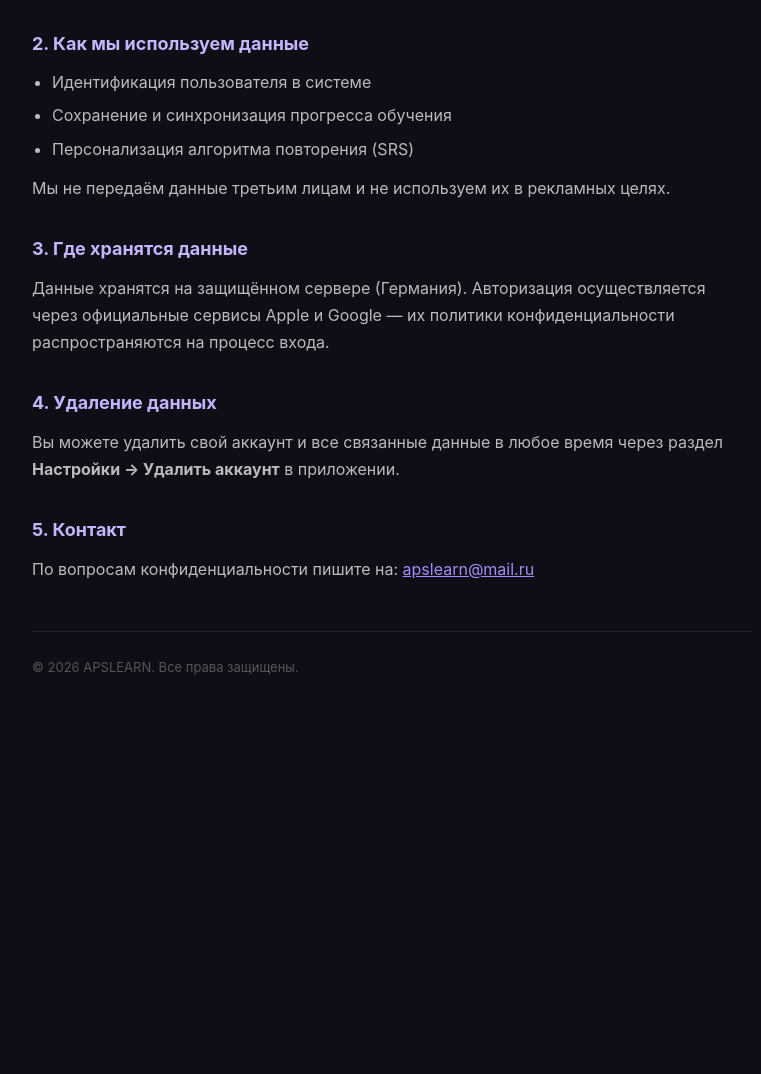
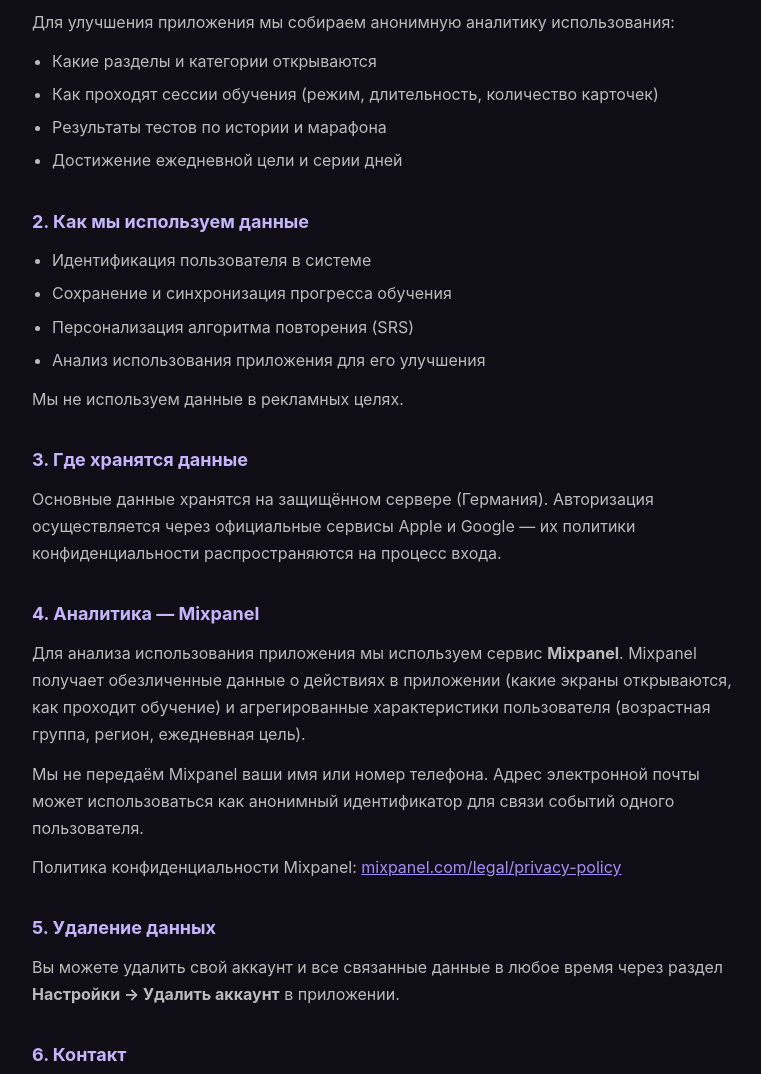
Before and after one commit to kruper47/apslearn-privacy, a plain HTML site: page index.html in a window 1280 px wide. Shown: the part 534-1608 px from the top of the page, without its empty margins (248-1009 px from the left). Before the commit the page ends 1252 px from the top, so only its background shows below. Drawn offline with Linux system fonts and the light colour scheme.

Commit message:
Update: добавить раздел про аналитику Mixpanel
Co-Authored-By: Claude Sonnet 4.6 <noreply@anthropic.com>

```diff
--- a/index.html
+++ b/index.html
@@ -27,7 +27,7 @@
 <body>
   <div class="container">
     <h1>Политика конфиденциальности</h1>
-    <p class="subtitle">Последнее обновление: 31 марта 2026 г.</p>
+    <p class="subtitle">Последнее обновление: 5 апреля 2026 г.</p>
 
     <p>Настоящая политика конфиденциальности описывает, как приложение <strong>APSLEARN</strong> собирает, использует и хранит персональные данные пользователей.</p>
 
@@ -43,22 +43,35 @@
       <li>Результаты опроса (пол, возраст, регион, ежедневная цель)</li>
       <li>Настройки профиля</li>
     </ul>
+    <p>Для улучшения приложения мы собираем анонимную аналитику использования:</p>
+    <ul>
+      <li>Какие разделы и категории открываются</li>
+      <li>Как проходят сессии обучения (режим, длительность, количество карточек)</li>
+      <li>Результаты тестов по истории и марафона</li>
+      <li>Достижение ежедневной цели и серии дней</li>
+    </ul>
 
     <h2>2. Как мы используем данные</h2>
     <ul>
       <li>Идентификация пользователя в системе</li>
       <li>Сохранение и синхронизация прогресса обучения</li>
       <li>Персонализация алгоритма повторения (SRS)</li>
+      <li>Анализ использования приложения для его улучшения</li>
     </ul>
-    <p>Мы не передаём данные третьим лицам и не используем их в рекламных целях.</p>
+    <p>Мы не используем данные в рекламных целях.</p>
 
     <h2>3. Где хранятся данные</h2>
-    <p>Данные хранятся на защищённом сервере (Германия). Авторизация осуществляется через официальные сервисы Apple и Google — их политики конфиденциальности распространяются на процесс входа.</p>
+    <p>Основные данные хранятся на защищённом сервере (Германия). Авторизация осуществляется через официальные сервисы Apple и Google — их политики конфиденциальности распространяются на процесс входа.</p>
 
-    <h2>4. Удаление данных</h2>
+    <h2>4. Аналитика — Mixpanel</h2>
+    <p>Для анализа использования приложения мы используем сервис <strong>Mixpanel</strong>. Mixpanel получает обезличенные данные о действиях в приложении (какие экраны открываются, как проходит обучение) и агрегированные характеристики пользователя (возрастная группа, регион, ежедневная цель).</p>
+    <p>Мы не передаём Mixpanel ваши имя или номер телефона. Адрес электронной почты может использоваться как анонимный идентификатор для связи событий одного пользователя.</p>
+    <p>Политика конфиденциальности Mixpanel: <a href="https://mixpanel.com/legal/privacy-policy/" target="_blank">mixpanel.com/legal/privacy-policy</a></p>
+
+    <h2>5. Удаление данных</h2>
     <p>Вы можете удалить свой аккаунт и все связанные данные в любое время через раздел <strong>Настройки → Удалить аккаунт</strong> в приложении.</p>
 
-    <h2>5. Контакт</h2>
+    <h2>6. Контакт</h2>
     <p>По вопросам конфиденциальности пишите на: <a href="mailto:apslearn@mail.ru">apslearn@mail.ru</a></p>
 
     <div class="footer">
```
